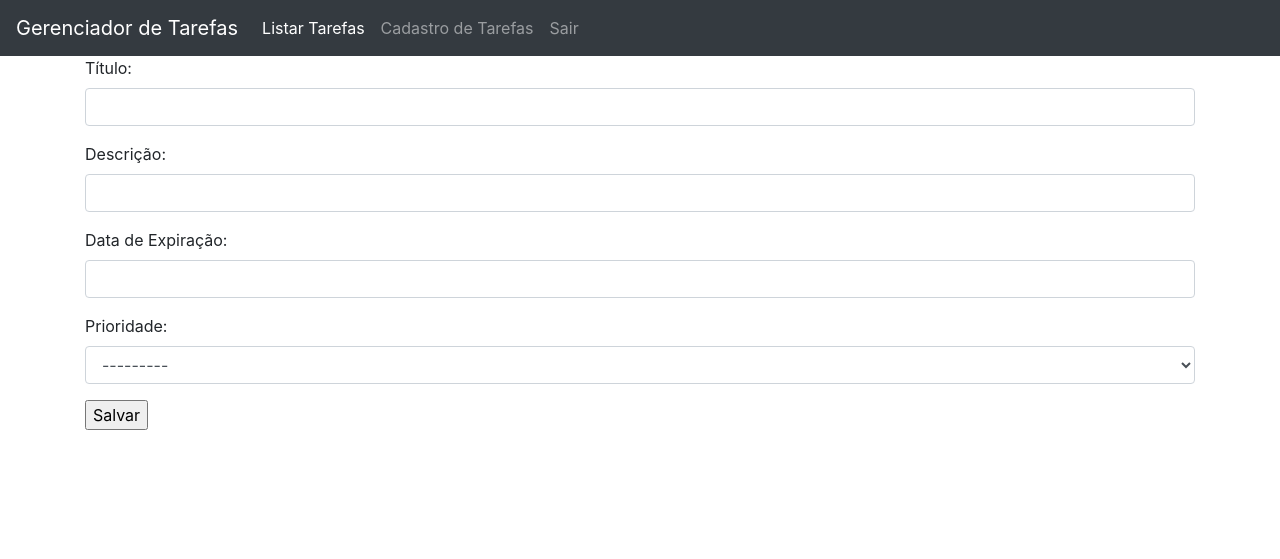
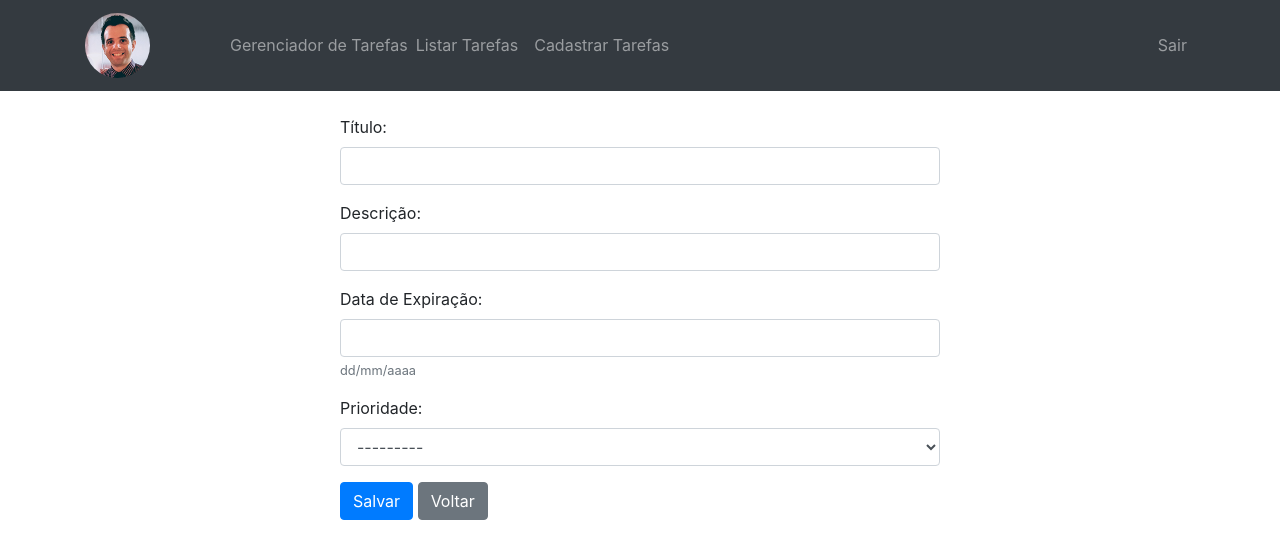
Before and after one commit to eusouocristian/gerenciador_tarefas, a Django app: page /cadastrar_tarefa/ in a window 1280 px wide. Shown: the top 559 px of the page. Run offline with Django 3.2, Linux system fonts and the light colour scheme; the visitor is signed in with stand-in values (Sample User, id 1); some libraries are stand-ins or nearby versions.

Commit message:
melhorias visuais

```diff
--- a/app/templates/base.html
+++ b/app/templates/base.html
@@ -4,28 +4,36 @@
 <head>
     <meta charset="UTF-8">
     <title>Gerenciador de Tarefas</title>
+    <script src="https://code.jquery.com/jquery-2.1.3.min.js"></script>
     <link rel="stylesheet" href="{% static 'app/css/bootstrap.min.css' %}">
 </head>
-<body>
 
+<body data-spy="scroll" data-target="spy-scroll-id">
+<nav class="navbar navbar-expand-md navbar-dark bg-dark mb-4">
+    <div class="container">
+        <a class="navbar-brand"><img src=" {% static 'app/images/pic.jpg' %}" class="rounded-circle h-50 w-50"></a>
+        <span class="navbar-text mr-auto">Gerenciador de Tarefas</span>
 
-<nav class="navbar navbar-expand-lg navbar-dark bg-dark">
-  <a class="navbar-brand" href="#">Gerenciador de Tarefas</a>
-  <button class="navbar-toggler" type="button" data-toggle="collapse" data-target="#navbarNav" aria-controls="navbarNav" aria-expanded="false" aria-label="Toggle navigation">
-    <span class="navbar-toggler-icon"></span>
+        <button class="navbar-toggler" data-toggle="collapse" data-target="#NavbarMenu">
+            <span class="navbar-toggler-icon">
+            </span>
         </button>
-  <div class="collapse navbar-collapse" id="navbarNav">
-    <ul class="navbar-nav">
-      <li class="nav-item active">
-        <a class="nav-link" href="{% url 'listar_tarefas' %}">Listar Tarefas   <span class="sr-only">(current)</span></a>
+
+        {% if user.is_authenticated %}
+        <div class="collapse navbar-collapse" id="NavbarMenu">
+            <ul class="navbar-nav mr-auto" >
+                <li class="nav-item">
+                    <a class="nav-link" href="{% url 'listar_tarefas' %}">Listar Tarefas</a>
                 </li>
                 <li class="nav-item">
-        <a class="nav-link" href="{% url 'cadastrar_tarefa' %}">Cadastro de Tarefas</a>
-      </li>
-      <li class="nav-item">
-        <a class="nav-link" href="{% url 'deslogar_usuario' %}">Sair</a>
+                    <a class="nav-link" href="{% url 'cadastrar_tarefa' %}">Cadastrar Tarefas</a>
                 </li>
             </ul>
+            <ul class="navbar-nav">
+                <a class="nav-link" href="{% url 'deslogar_usuario' %}">Sair</a>
+            </ul>
+        </div>
+        {% endif %}
     </div>
 </nav>
 
@@ -35,6 +43,8 @@
     <!-- comentario: essa estratégia serve para se usar o template base e se inserir conteudo no block 'conteudo' -->
     {% endblock conteudo %}
 </main>
-
+<script src="https://code.jquery.com/jquery-3.3.1.slim.min.js" integrity="sha384-q8i/X+965DzO0rT7abK41JStQIAqVgRVzpbzo5smXKp4YfRvH+8abtTE1Pi6jizo" crossorigin="anonymous"></script>
+<script src="https://cdnjs.cloudflare.com/ajax/libs/popper.js/1.14.7/umd/popper.min.js" integrity="sha384-UO2eT0CpHqdSJQ6hJty5KVphtPhzWj9WO1clHTMGa3JDZwrnQq4sF86dIHNDz0W1" crossorigin="anonymous"></script>
+<script src="https://stackpath.bootstrapcdn.com/bootstrap/4.3.1/js/bootstrap.min.js" integrity="sha384-JjSmVgyd0p3pXB1rRibZUAYoIIy6OrQ6VrjIEaFf/nJGzIxFDsf4x0xIM+B07jRM" crossorigin="anonymous"></script>
 </body>
 </html>
--- a/app/templates/tarefas/form_tarefa.html
+++ b/app/templates/tarefas/form_tarefa.html
@@ -6,8 +6,9 @@
 
 {% block conteudo %}
 
-<form method="post">
+<form action="" method="post" style="width:600px; margin: auto">
     {% csrf_token %}
+    <p></p>
     <div class="form-group">
         {{ form_tarefa.titulo.errors }}
         <label>Título:</label>
@@ -22,6 +23,8 @@
         {{ form_tarefa.data_expiracao.errors }}
         <label>Data de Expiração:</label>
         {{ form_tarefa.data_expiracao|addclass:'form-control' }}
+        <small class="form-text text-muted">dd/mm/aaaa</small>
+        <div class="invalid-feedback">Invalid data</div>
     </div>
     <div class="form-group">
         {{ form_tarefa.prioridade.errors }}
@@ -29,9 +32,9 @@
         {{ form_tarefa.prioridade|addclass:'form-control' }}
     </div>
     <div class="form-group">
-        <input type="submit" value="Salvar">
+        <input type="submit" value="Salvar" class="btn btn-primary">
+        <a href="{% url 'listar_tarefas' %}" class="btn btn-secondary">Voltar</a>
     </div>
-
 
 </form>
 
--- a/app/templates/tarefas/listar_tarefas.html
+++ b/app/templates/tarefas/listar_tarefas.html
@@ -25,7 +25,7 @@
 {% endfor %}
 
 <a href="{% url 'cadastrar_tarefa' %}">
-    <input type="button" class="btn btn-primary mb-3" value="Cadastrar Tarefa">
+    <input type="button" class="btn btn-outline-primary mb-3" value="Cadastrar Nova Tarefa">
 </a>
 
 
--- a/app/templates/usuarios/form_usuario.html
+++ b/app/templates/usuarios/form_usuario.html
@@ -5,7 +5,7 @@
 <!--{{ ...   |addclass:'form-control' }}-->
 
 {% block conteudo %}
-<form method="post">
+<form method="post" style="width:300px; margin: auto">
     {% csrf_token %}
 
     <div class="form-group">
--- a/app/templates/usuarios/login.html
+++ b/app/templates/usuarios/login.html
@@ -3,7 +3,7 @@
 
 {% block conteudo %}
 
-<form method="post">
+<form method="post" style="width:300px; margin: auto">
     {% csrf_token %}
     {% for message in messages %}
         <div class="alert alert-danger">
@@ -21,6 +21,8 @@
             {{ form_login.password|addclass:'form-control'}}
         </div>
         <input type="submit" value="Entrar" class="btn btn-primary">
+        <p></p>
+        <a href="{% url 'cadastrar_usuario'%}">Registre-se</a>
 </form>
 
 {% endblock conteudo %}
--- a/gerenciador_tarefas/settings.py
+++ b/gerenciador_tarefas/settings.py
@@ -91,13 +91,14 @@ DATABASES = {
 
 # Password validation
 # https://docs.djangoproject.com/en/2.2/ref/settings/#auth-password-validators
-
+# https://docs.djangoproject.com/en/2.2/topics/auth/passwords/#password-validation
 AUTH_PASSWORD_VALIDATORS = [
     {
         'NAME': 'django.contrib.auth.password_validation.UserAttributeSimilarityValidator',
     },
     {
         'NAME': 'django.contrib.auth.password_validation.MinimumLengthValidator',
+        'OPTIONS': {'min_length': 3}
     },
     {
         'NAME': 'django.contrib.auth.password_validation.CommonPasswordValidator',
```
Also changed, not shown: app/static/app/images/pic.jpg (added), 2 other files. Lines whose indentation alone changed are shown as unchanged.
